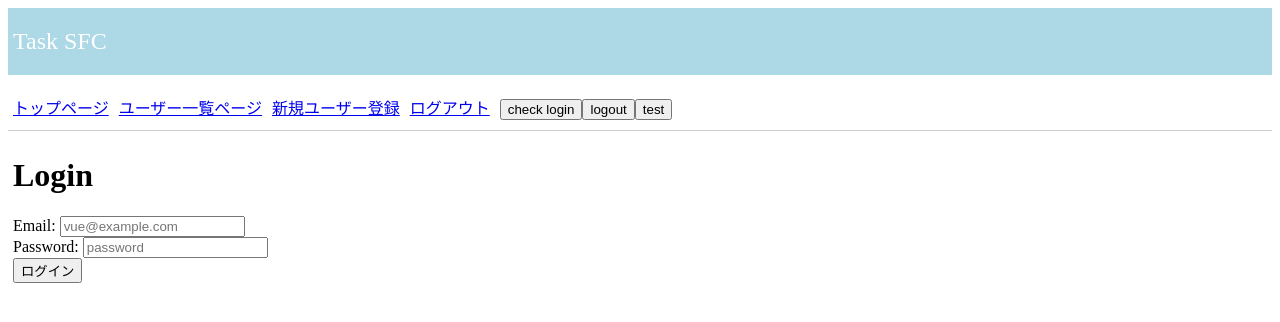
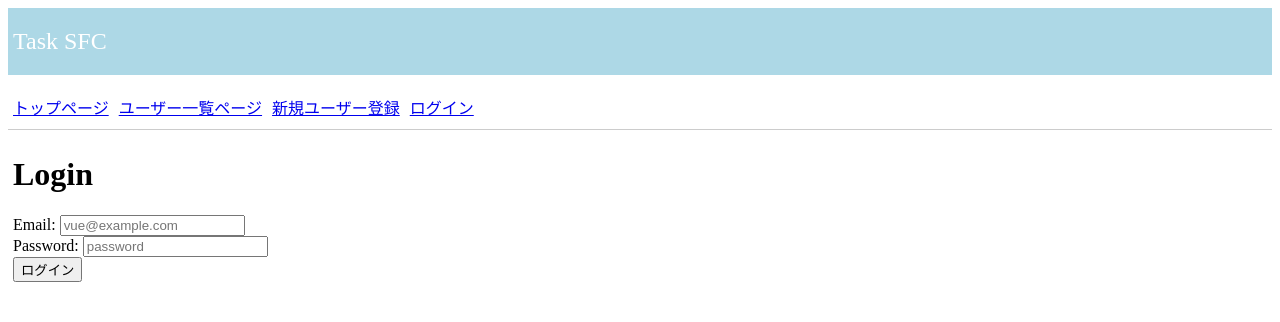
Before and after one commit to connec10/training_vue, a Vue app in the folder training_vue/: page /login in a window 1280 px wide. Shown: the top 322 px of the page. Built offline with nearby package versions, Linux system fonts and the light colour scheme.

Commit message:
課題3-5

```diff
--- a/training_vue/src/App.vue
+++ b/training_vue/src/App.vue
@@ -1,18 +1,29 @@
 <template>
   <div id="app">
-    <AppSystemHeader></AppSystemHeader>
+    <AppSystemHeader v-bind:login="isLoggedIn" v-on:update-login="updateLoginState"></AppSystemHeader>
     <div id="main-content">
-      <router-view></router-view>
+      <router-view v-on:update-login="updateLoginState"></router-view>
     </div>
   </div>
 </template>
 
 <script>
 import AppSystemHeader from './components/common/AppHeader.vue'
+import Auth from '../mock/Auth.js'
 
 export default {
   components: {
     AppSystemHeader,
+  },
+  data: function () {
+    return {
+      isLoggedIn: Auth.loggedIn()
+    }
+  },
+  methods: {
+    updateLoginState: function (state) {
+      this.isLoggedIn = state
+    }
   }
 }
 </script>
--- a/training_vue/src/components/common/AppHeader.vue
+++ b/training_vue/src/components/common/AppHeader.vue
@@ -5,11 +5,8 @@
       <router-link to="/top">トップページ</router-link>
       <router-link to="/users">ユーザー一覧ページ</router-link>
       <router-link to="/user_create">新規ユーザー登録</router-link>
-      <router-link v-show="!testLoginState" to="/login">ログイン</router-link>
-      <router-link v-show="testLoginState" to="/top">ログアウト</router-link>
-      <button v-on:click="checkLogin">check login</button>
-      <button v-on:click="logout">logout</button>
-      <button v-on:click="test">test</button>
+      <router-link v-show="!login" to="/login">ログイン</router-link>
+      <router-link v-show="login" v-on:click.native="logout" to="*">ログアウト</router-link>
     </nav>
   </div>
 </template>
@@ -18,24 +15,24 @@
 import Auth from '/mock/Auth.js'
 
 export default {
+  props: {
+    login: {
+      type: Boolean,
+      default: Auth.loggedIn()
+    }
+  },
   data: function () {
     return {
-      Auth: Auth,
-      testLoginState: true,
+      Auth: Auth
     }
   },
-  watch: {loginState:'test'},
   methods: {
-    test: function () {
-      this.testLoginState = !this.testLoginState
-    },
-    checkLogin: function () {
-      Auth.loggedIn()
-    },
     logout: function () {
       Auth.logout()
-      // ログアウトしました。トップページへ遷移します。
-    },
+      this.$emit('update-login', false)
+      alert('ログアウトしました。トップページへ遷移します。')
+    }
+
   }
 }
 </script>
--- a/training_vue/src/views/UserLogin.vue
+++ b/training_vue/src/views/UserLogin.vue
@@ -9,7 +9,7 @@
 </template>
 
 <script>
-import Api from '../../mock/Auth.js'
+import Auth from '../../mock/Auth.js'
 
 export default {
   data: function () {
@@ -27,17 +27,16 @@ export default {
       var pass = this.inputPassword
       var cb = function (isLoginSuccess) {
         if (isLoginSuccess) {
-          this.moveToTop()
+          this.$emit('update-login', true)
+          this.$router.push('/top')
         } else {
+          this.$emit('update-login', false)
           this.errors.push('ログインに失敗しました')
         }
       }.bind(this)
 
-      Api.login(email, pass, cb)
+      Auth.login(email, pass, cb)
     },
-    moveToTop: function () {
-      this.$router.push('/top')
-    }
   }
 }
 </script>
```
